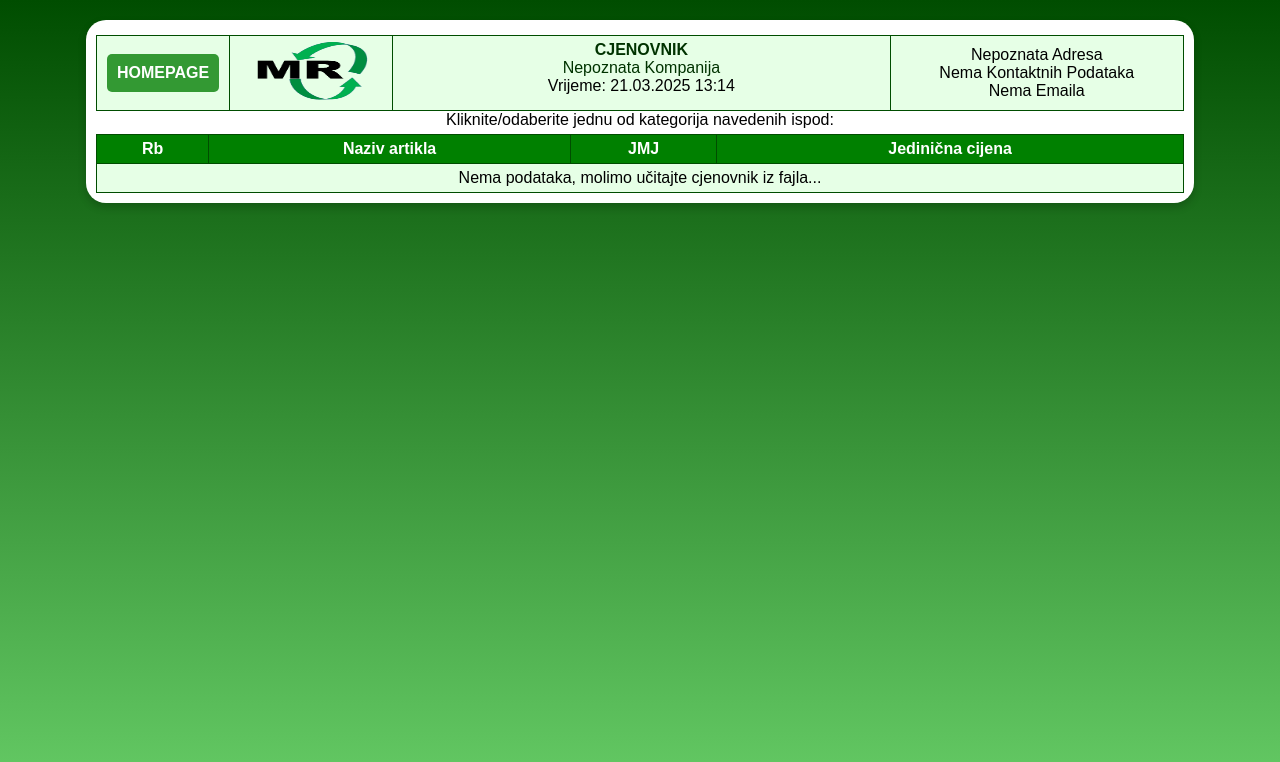
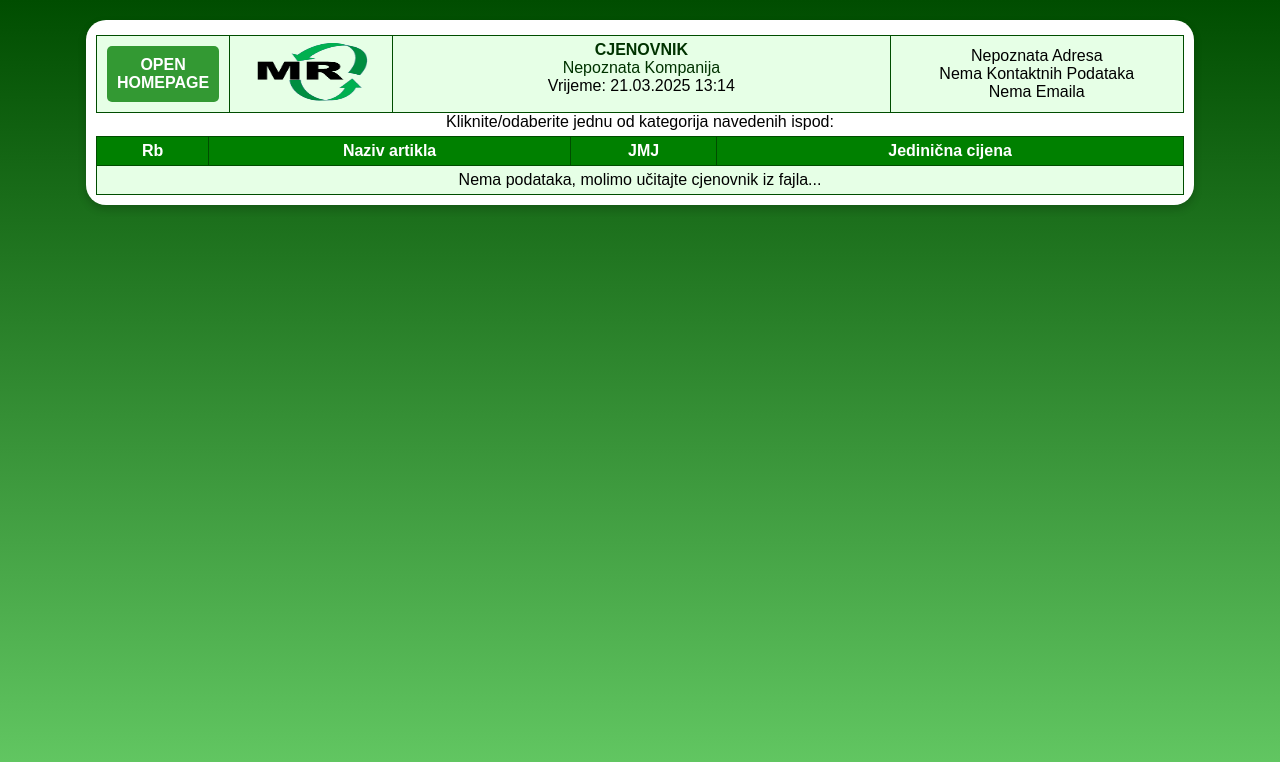
Before and after one commit to blackarrow20/cjenovnik, a plain HTML site: page cjenovnik1.html in a window 1280 px wide. Drawn offline with Linux system fonts and the light colour scheme.

Commit message:
OPEN HOMEPAGE instead of just HOMEPAGE

```diff
--- a/cjenovnik1.html
+++ b/cjenovnik1.html
@@ -89,7 +89,7 @@
     <div id="priceContainer">
         <table cellspacing="0" cellpadding="0" border="0" width="95%">
             <tr>
-				<td width="1%" align="center" valign="middle"><a href="start.html"><button class='button_chosen'><b>HOMEPAGE</b></button></a></td>
+				<td width="1%" align="center" valign="middle"><a href="start.html"><button class='button_chosen'><b>OPEN<br>HOMEPAGE</b></button></a></td>
                 <td width="15%" align="center" valign="middle"><a href="start.html"><img src="logo.png" height="60px" width="120px"></a></td>
                 <td align="center" valign="top"><div id="companyDetails" width="100%"></div><div id="dateTime"></div></td>
                 <td width="27%" align="center" valign="middle" style="white-space: nowrap;"><div id="contactInfo"></div></td>
```
Also changed, not shown: cjenovnik2.html (+1 -1 lines).
